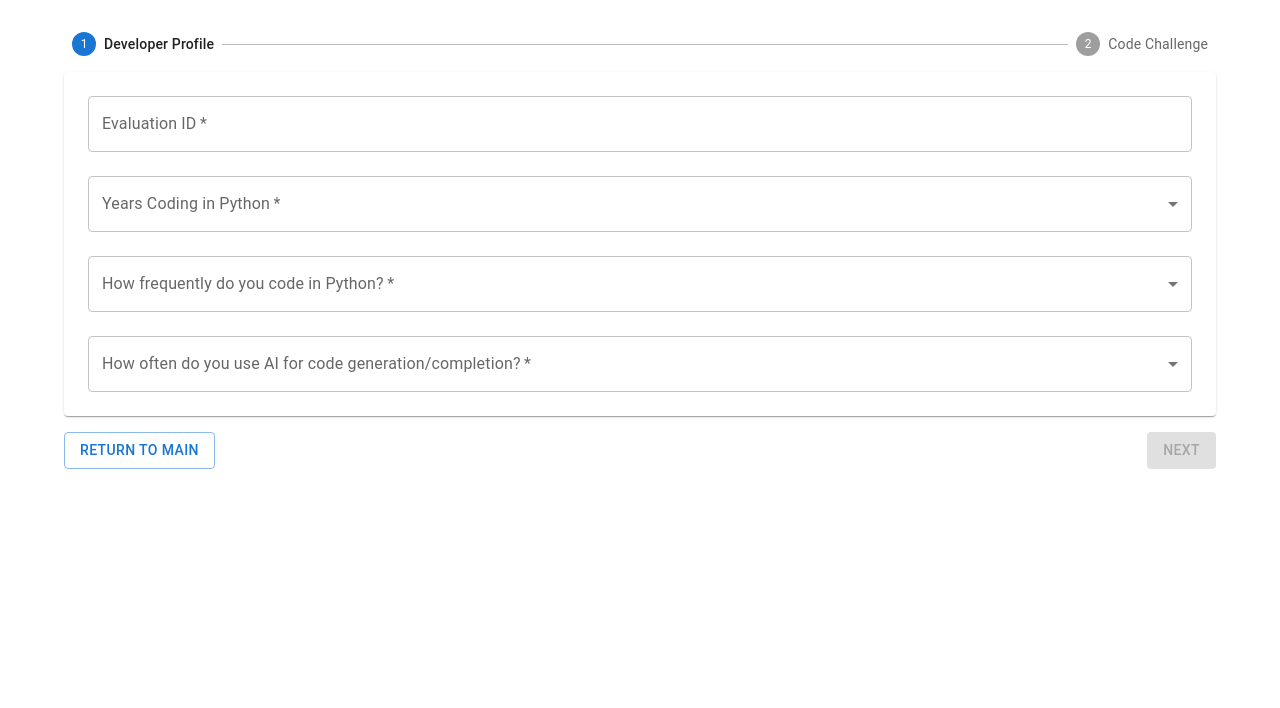
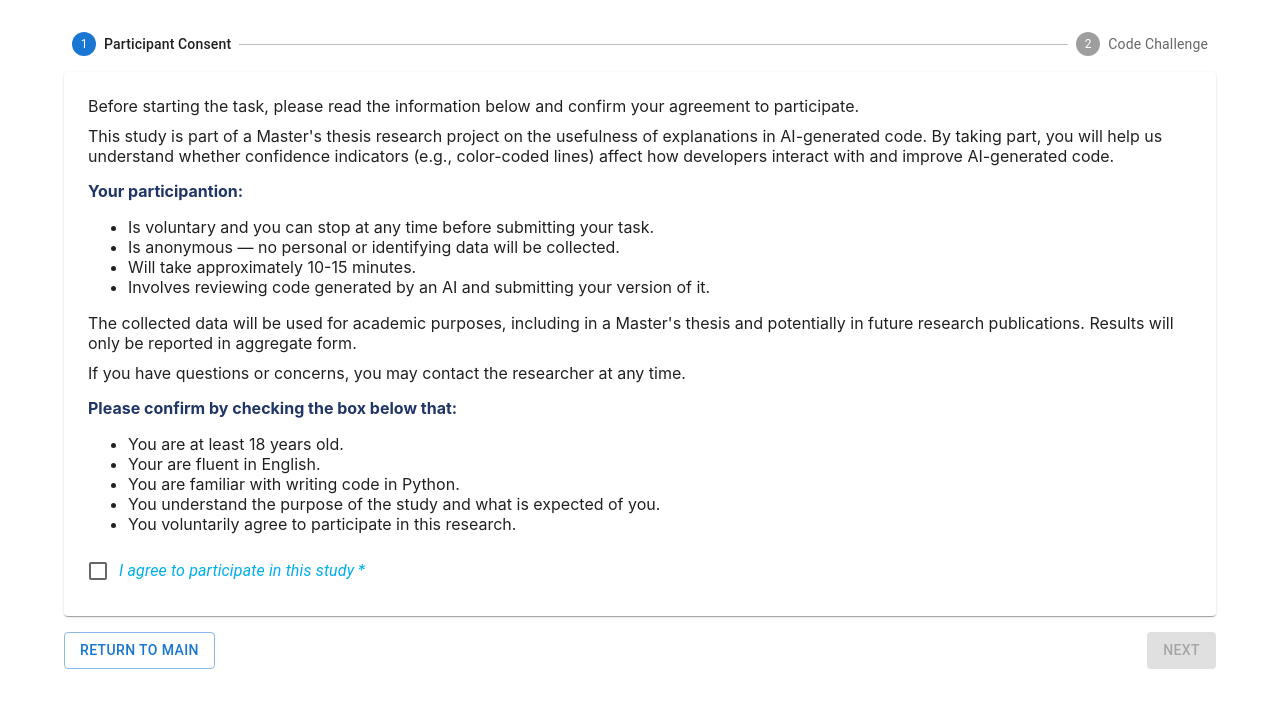
Before and after one commit to CristinaRacovita/codegen-uncertainty, a React (Create React App) app in the folder evaluation-app/: page /evaluation in a window 1280 px wide. Shown: the top 708 px of the page. Built offline with nearby package versions, Linux system fonts and the light colour scheme.

Commit message:
change development profile section with participant consent section

```diff
--- a/evaluation-app/src/components/developer-profile/DeveloperProfile.tsx
+++ /dev/null
@@ -1,152 +0,0 @@
-import { Box, TextField, FormControl, InputLabel, Select, MenuItem, SelectChangeEvent } from '@mui/material';
-import { useState, useEffect, ReactNode } from 'react';
-
-export interface DeveloperProfileData {
-    evaluationId: string;
-    pythonExperience: string;
-    pythonFrequency: string;
-    aiUsage: string;
-}
-
-interface DeveloperProfileProps {
-    onProfileUpdate: (profile: DeveloperProfileData) => void;
-}
-
-const PYTHON_EXPERIENCE_OPTIONS = [
-    '< 1 year',
-    '3-5 years',
-    'More then 5 years'
-];
-
-const PYTHON_FREQUENCY_OPTIONS = [
-    'Daily',
-    'Weekly',
-    'Once a week',
-    'When needed'
-];
-
-const AI_USAGE_OPTIONS = [
-    'Never',
-    'Weekly',
-    'Twice a week',
-    'When needed'
-];
-
-export default function DeveloperProfile({ onProfileUpdate }: DeveloperProfileProps) {
-    // Initialize profile from parent component's state
-    const [profile, setProfile] = useState<DeveloperProfileData>(() => {
-        const savedProfile = localStorage.getItem('evaluationProfileData');
-        return savedProfile ? JSON.parse(savedProfile) : {
-            evaluationId: '',
-            pythonExperience: '',
-            pythonFrequency: '',
-            aiUsage: ''
-        };
-    });
-
-    // Sync with parent component on mount
-    useEffect(() => {
-        onProfileUpdate(profile);
-    }, []);
-
-    const handleTextChange = (field: keyof DeveloperProfileData) => (
-        event: React.ChangeEvent<HTMLInputElement>
-    ) => {
-        // Only allow numbers for evaluationId
-        if (field === 'evaluationId' && !/^\d*$/.test(event.target.value)) {
-            return;
-        }
-        const newProfile = {
-            ...profile,
-            [field]: event.target.value
-        };
-        setProfile(newProfile);
-        onProfileUpdate(newProfile);
-    };
-
-    const handleSelectChange = (field: keyof DeveloperProfileData) => (
-        event: SelectChangeEvent<string>,
-        child: ReactNode
-    ) => {
-        const newProfile = {
-            ...profile,
-            [field]: event.target.value
-        };
-        setProfile(newProfile);
-        onProfileUpdate(newProfile);
-    };
-
-    return (
-        <Box sx={{ display: 'flex', flexDirection: 'column', gap: 3 }}>
-            <TextField
-                label="Evaluation ID"
-                type="text"
-                inputMode="numeric"
-                value={profile.evaluationId}
-                onChange={handleTextChange('evaluationId')}
-                fullWidth
-                required
-                inputProps={{
-                    pattern: '[0-9]*'
-                }}
-            />
-            <FormControl fullWidth required>
-                <InputLabel>Years Coding in Python</InputLabel>
-                <Select
-                    value={profile.pythonExperience}
-                    onChange={handleSelectChange('pythonExperience')}
-                    label="Years Coding in Python"
-                    sx={{
-                        '& .MuiSelect-select': {
-                            textAlign: 'left'
-                        }
-                    }}
-                >
-                    {PYTHON_EXPERIENCE_OPTIONS.map((option) => (
-                        <MenuItem key={option} value={option}>
-                            {option}
-                        </MenuItem>
-                    ))}
-                </Select>
-            </FormControl>
-            <FormControl fullWidth required>
-                <InputLabel>How frequently do you code in Python?</InputLabel>
-                <Select
-                    value={profile.pythonFrequency}
-                    onChange={handleSelectChange('pythonFrequency')}
-                    label="How frequently do you code in Python?"
-                    sx={{
-                        '& .MuiSelect-select': {
-                            textAlign: 'left'
-                        }
-                    }}
-                >
-                    {PYTHON_FREQUENCY_OPTIONS.map((option) => (
-                        <MenuItem key={option} value={option}>
-                            {option}
-                        </MenuItem>
-                    ))}
-                </Select>
-            </FormControl>
-            <FormControl fullWidth required>
-                <InputLabel>How often do you use AI for code generation/completion?</InputLabel>
-                <Select
-                    value={profile.aiUsage}
-                    onChange={handleSelectChange('aiUsage')}
-                    label="How often do you use AI for code generation/completion?"
-                    sx={{
-                        '& .MuiSelect-select': {
-                            textAlign: 'left'
-                        }
-                    }}
-                >
-                    {AI_USAGE_OPTIONS.map((option) => (
-                        <MenuItem key={option} value={option}>
-                            {option}
-                        </MenuItem>
-                    ))}
-                </Select>
-            </FormControl>
-        </Box>
-    );
-}
--- /dev/null
+++ b/evaluation-app/src/components/participant-consent/ParticipantConsent.tsx
@@ -0,0 +1,74 @@
+import { Box, Checkbox, FormControlLabel, FormGroup } from '@mui/material';
+import { useState } from 'react';
+
+export interface ParticipantConsentData {
+    consent: boolean;
+}
+
+interface ParticipantConsentProps {
+    onProfileUpdate: (profile: ParticipantConsentData) => void;
+}
+
+export default function ParticipantConsent({ onProfileUpdate }: ParticipantConsentProps) {
+    // Initialize profile from parent component's state
+    const [profile, setProfile] = useState<ParticipantConsentData>(() => {
+        const savedProfile = localStorage.getItem('evaluationProfileData');
+        return savedProfile ? JSON.parse(savedProfile) : {
+            consent: false
+        };
+    });
+
+    const handleCheckboxChange = (field: keyof ParticipantConsentData) => (
+        event: React.ChangeEvent<HTMLInputElement>
+    ) => {
+        const newProfile = {
+            ...profile,
+            [field]: event.target.checked
+        };
+        setProfile(newProfile);
+        onProfileUpdate(newProfile);
+    };
+
+
+    return (
+        <Box sx={{ display: 'flex', flexDirection: 'column', alignItems: 'start' }}>
+            <div style={{ textAlign: 'left', }}>
+                Before starting the task, please read the information below and confirm your agreement to participate.
+            </div>
+            <div style={{ textAlign: 'left', marginTop: '10px' }}>
+                This study is part of a Master's thesis research project on the usefulness of explanations in AI-generated code. By taking part, you will help us understand whether confidence indicators (e.g., color-coded lines) affect how developers interact with and improve AI-generated code.
+            </div>
+            <div style={{ textAlign: 'left', fontWeight: 'bold', marginTop: '15px', color: '#203568' }}>
+                Your participantion:
+            </div>
+            <ul style={{ textAlign: 'left' }}>
+                <li>Is voluntary and you can stop at any time before submitting your task.</li>
+                <li>Is anonymous — no personal or identifying data will be collected.</li>
+                <li>Will take approximately 10-15 minutes.</li>
+                <li>Involves reviewing code generated by an AI and submitting your version of it.</li>
+            </ul>
+
+            <div style={{ textAlign: 'left' }}>
+                The collected data will be used for academic purposes, including in a Master's thesis and potentially in future research publications. Results will only be reported in aggregate form.
+            </div>
+            <div style={{ textAlign: 'left', marginTop: '10px' }}>
+                If you have questions or concerns, you may contact the researcher at any time.
+            </div>
+            <div style={{ textAlign: 'left', fontWeight: 'bold', marginTop: '15px', color: '#203568' }}>
+                Please confirm by checking the box below that:
+            </div>
+            <ul style={{ textAlign: 'left' }}>
+                <li>You are at least 18 years old.</li>
+                <li>Your are fluent in English.</li>
+                <li>You are familiar with writing code in Python.</li>
+                <li>You understand the purpose of the study and what is expected of you.</li>
+                <li>You voluntarily agree to participate in this research.</li>
+            </ul>
+
+            <FormGroup>
+                <FormControlLabel required control={<Checkbox onChange={handleCheckboxChange('consent')} />} label="I agree to participate in this study" style={{ fontStyle: 'italic', color: '#01adee' }} />
+            </FormGroup>
+
+        </Box>
+    );
+}
--- a/evaluation-app/src/pages/evaluation-page/EvaluatioPage.tsx
+++ b/evaluation-app/src/pages/evaluation-page/EvaluatioPage.tsx
@@ -1,7 +1,7 @@
 import { useState, useEffect } from 'react';
 import { Box, Stepper, Step, StepLabel, Paper, Container, Button } from '@mui/material';
 import { useNavigate } from 'react-router-dom';
-import DeveloperProfile, { DeveloperProfileData } from '../../components/developer-profile/DeveloperProfile';
+import ParticipantConsent, { ParticipantConsentData } from '../../components/participant-consent/ParticipantConsent';
 import CodeChallenge from '../../components/code-challenge/CodeChallenge';
 
 const STORAGE_KEY = 'evaluationProfileData';
@@ -16,13 +16,10 @@ export default function EvaluationPage() {
     });
 
     // Initialize profile from localStorage or default values
-    const [profile, setProfile] = useState<DeveloperProfileData>(() => {
+    const [profile, setProfile] = useState<ParticipantConsentData>(() => {
         const savedProfile = localStorage.getItem(STORAGE_KEY);
         return savedProfile ? JSON.parse(savedProfile) : {
-            evaluationId: '',
-            pythonExperience: '',
-            pythonFrequency: '',
-            aiUsage: ''
+            consent: false
         };
     });
 
@@ -35,7 +32,7 @@ export default function EvaluationPage() {
         localStorage.setItem(CODE_STORAGE_KEY, code);
     }, [code]);
 
-    const steps = ['Developer Profile', 'Code Challenge'];
+    const steps = ['Participant Consent', 'Code Challenge'];
 
     const handleNext = () => {
         setActiveStep((prevStep) => prevStep + 1);
@@ -61,7 +58,7 @@ export default function EvaluationPage() {
         });
     };
 
-    const handleProfileUpdate = (newProfile: DeveloperProfileData) => {
+    const handleProfileUpdate = (newProfile: ParticipantConsentData) => {
         setProfile(newProfile);
     };
 
@@ -81,7 +78,7 @@ export default function EvaluationPage() {
             case 0:
                 return (
                     <Paper sx={{ p: 3, mt: 2 }}>
-                        <DeveloperProfile onProfileUpdate={handleProfileUpdate} />
+                        <ParticipantConsent onProfileUpdate={handleProfileUpdate}/>
                     </Paper>
                 );
             case 1:
@@ -121,7 +118,7 @@ export default function EvaluationPage() {
                             <Button
                                 variant="contained"
                                 onClick={handleNext}
-                                disabled={!profile.evaluationId || !profile.pythonExperience || !profile.pythonFrequency || !profile.aiUsage}
+                                disabled={!profile.consent}
                             >
                                 Next
                             </Button>
```
